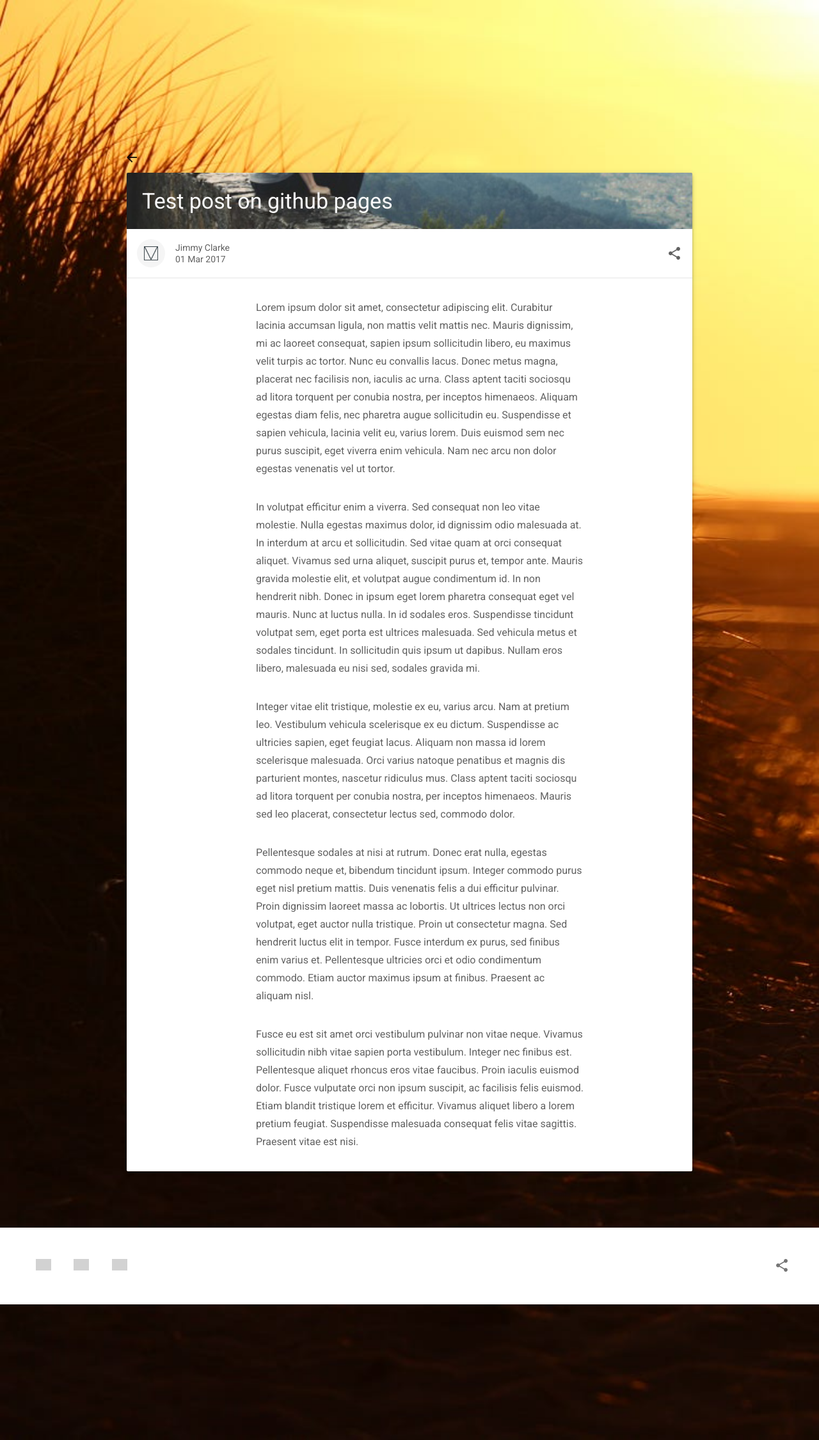
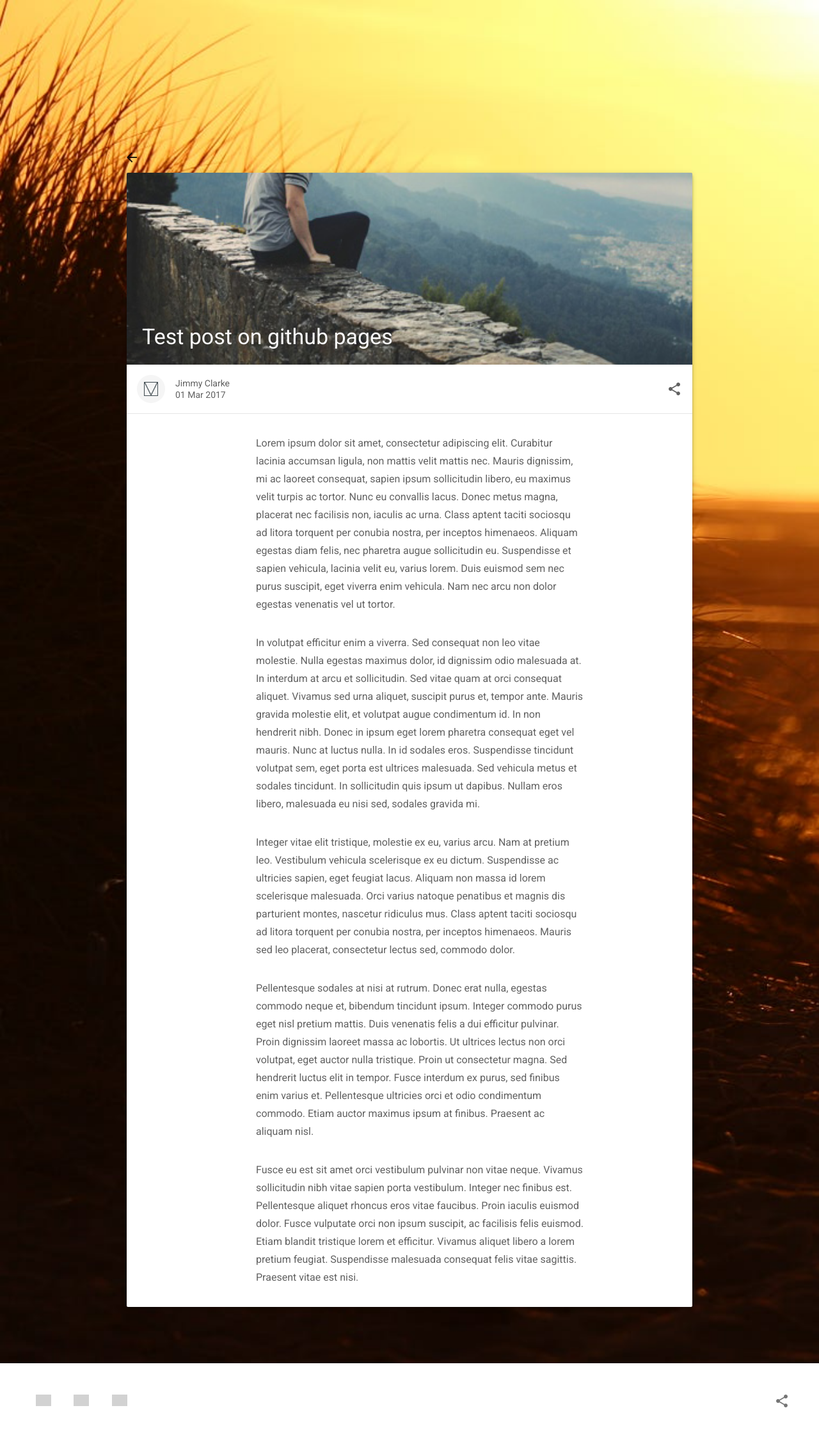
Before and after one commit to jimmyclarke113/jimmyclarke113.github.io, a Jekyll site: the page built from _posts/2017-03-01-test-post.md, in a window 1280 px wide. Shown: the whole page at 64% size. Built offline with Jekyll 4.4.1, drawn with Linux system fonts in a browser that asks for light colours; grey boxes are pictures that could not be loaded.

Commit message:
Update post.html

```diff
--- a/_layouts/post.html
+++ b/_layouts/post.html
@@ -10,7 +10,7 @@
 
 <div class="demo-blog__posts mdl-grid">
   <div class="mdl-card mdl-shadow--4dp mdl-cell mdl-cell--12-col">
-	<div class="mdl-card__media mdl-color-text--grey-50" style="background-image:url('{{page.image}}')">
+	<div class="mdl-card__media mdl-color-text--grey-50" style="background-image:url('{{page.image}}');height:{{page.height}}px">
 	  <h3>{{page.title}}</h3>
 	</div>
 	<div class="mdl-color-text--grey-700 mdl-card__supporting-text meta">
```
